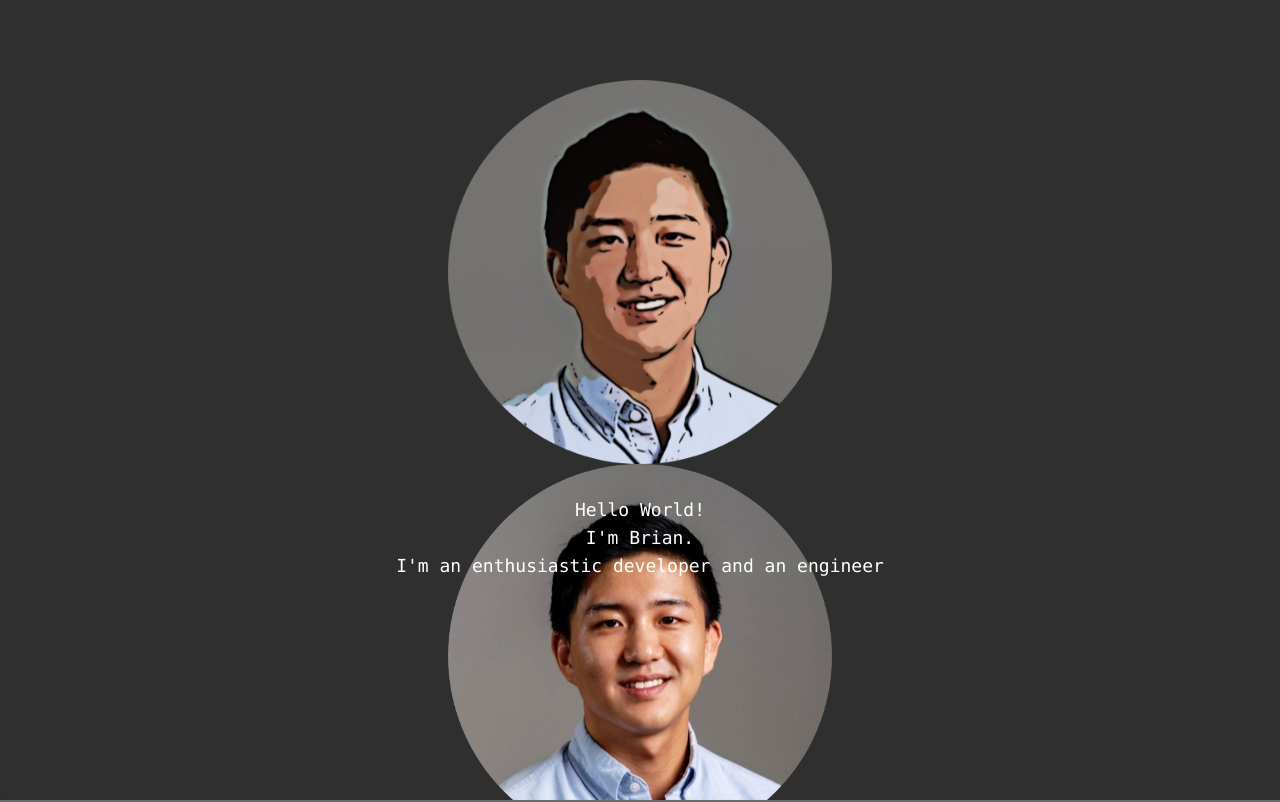
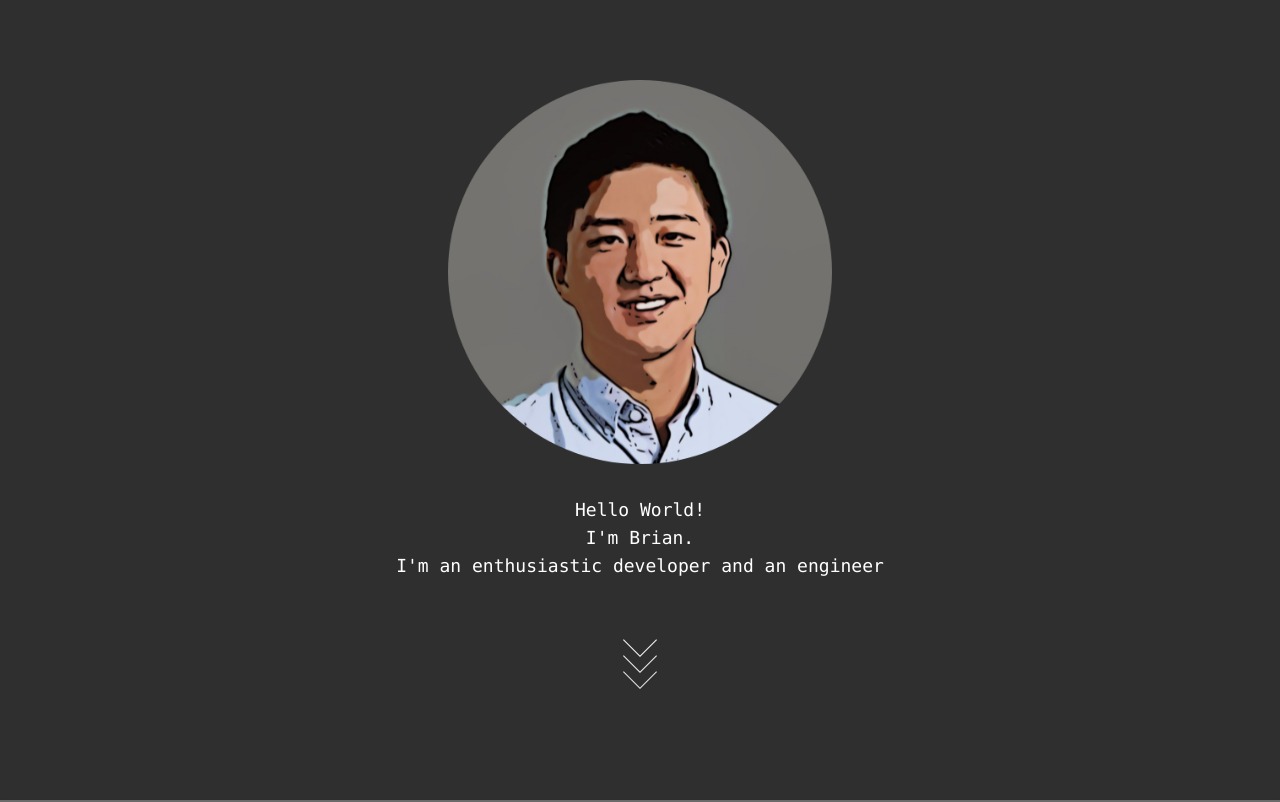
Before and after one commit to bischo91/bischo, a React (Create React App) app: page / in a window 1280 px wide. Shown: the top 802 px of the page. Built offline with nearby package versions, Linux system fonts and the light colour scheme.

Commit message:
pdf was a problem?

```diff
--- a/src/routes/Resume.js
+++ b/src/routes/Resume.js
@@ -1,6 +1,7 @@
 import React from "react";
 import resume from "../images/resume.jpg";
-import resume_pdf from "../pdf/resume.pdf";
+// import resume_pdf from "../pdf/resume.pdf";
+// href={resume_pdf}
 
 class Resume extends React.Component {
   componentDidMount() {}
@@ -10,7 +11,7 @@ class Resume extends React.Component {
       <div className="w-5/6 h-full mt-24 m-auto bg-primary min-h-screen text-primary">
         <h1 className="text-4xl mb-8">RESUME</h1>
         <div className="row space-y-4 mt-8">
-          <a href={resume_pdf} target="_blank" rel="noopener noreferrer">
+          <a target="_blank" rel="noopener noreferrer">
             <img
               src={resume}
               alt="Resume"
--- a/src/styles/tailwind.css
+++ b/src/styles/tailwind.css
@@ -6,60 +6,111 @@
 
 @layer utilities {
   /* Profil image style and filp properties */
-  .flip .flip-image.flipped {
-    transform:rotatey(-180deg);
-    -ms-transform:rotatey(-180deg); /* IE 9 */
-    -moz-transform:rotatey(-180deg); /* Firefox */
-    -webkit-transform:rotatey(-180deg); /* Safari and Chrome */
-    -o-transform:rotatey(-180deg); /* Opera */
+  .flip-content {
+    width: 100%;
+    height: 100%;
+    transition: transform 1s;
+    transform-style: preserve-3d;
   }
-  .flip .flip-image {
-    -webkit-transform-style: preserve-3d;
-    -webkit-transition: 1s;
-    -moz-transform-style: preserve-3d;
-    -moz-transition: 1s;
-    -ms-transform-style: preserve-3d;
-    -ms-transition: 1s;
-    -o-transform-style: preserve-3d;
-    -o-transition: 1s;
-    transform-style: preserve-3d;
-    transition: 1s;
+  .flip:hover .flip-content {
+    transform: rotateY(180deg);
+    transition: transform 1s;
   }
-  .flip .flip-image .profile-img {
+  .flip-front,
+  .flip-back {
     position: absolute;
-    /* z-index: 2; */
-    backface-visibility: hidden;  /* W3C */
-    -webkit-backface-visibility: hidden; /* Safari & Chrome */
-    -moz-backface-visibility: hidden; /* Firefox */
-    -ms-backface-visibility: hidden; /* Internet Explorer */
-    -o-backface-visibility: hidden; /* Opera */
-    /* overflow: auto; */
+    height: 100%;
+    width: 100%;
+    backface-visibility: hidden;
   }
-  .flip .flip-image .profile-back {
-    transform:rotatey(-180deg);
-    -ms-transform:rotatey(-180deg); /* IE 9 */
-    -moz-transform:rotatey(-180deg); /* Firefox */
-    -webkit-transform:rotatey(-180deg); /* Safari and Chrome */
-    -o-transform:rotatey(-180deg); /* Opera */
+  .flip-back {
+    transform: rotateY(180deg);
   }
-  .profile-front{
-    height: 15em;
-    margin-left: 50%;
-    margin-right: 50%;
-    margin-top: 5em;
-    left:-7.5em;
+
+  /* Scroll Arrow */
+  .scroll-arrow section::after {
+    position: absolute;
+    bottom: 0;
+    left: 0;
+    content: "";
+    width: 100%;
+    height: 80%;
+    background: -webkit-linear-gradient(
+      top,
+      rgba(0, 0, 0, 0) 0,
+      rgba(0, 0, 0, 0.8) 80%,
+      rgba(0, 0, 0, 0.8) 100%
+    );
+    background: linear-gradient(
+      to bottom,
+      rgba(0, 0, 0, 0) 0,
+      rgba(0, 0, 0, 0.8) 80%,
+      rgba(0, 0, 0, 0.8) 100%
+    );
   }
-  .profile-back{
-    height: 15em;
-    margin-left: 50%;
-    margin-right: 50%;
-    margin-top: 5em;
-    left:-7.5em;
+  .scroll-arrow a {
+    z-index: 2;
+    -webkit-transform: translate(0, -50%);
+    transform: translate(0, -50%);
+    color: #fff;
+    font: normal 400 20px/1 "Josefin Sans", sans-serif;
+    letter-spacing: 0.1em;
+    text-decoration: none;
+    transition: opacity 0.3s;
   }
-  .awssld > .awssld__wrapper > .awssld__container > .awssld__box > .awssld__content > img {
-  max-height: 100%;
-  max-width: 100%;
-  object-fit: scale-down;
-
+  .scroll-arrow a:hover {
+    opacity: 0.5;
+  }
+  .scroll-arrow a span {
+    position: absolute;
+    top: 0;
+    left: 50%;
+    width: 24px;
+    height: 24px;
+    margin-left: -12px;
+    border-left: 1px solid #fff;
+    border-bottom: 1px solid #fff;
+    -webkit-transform: rotate(-45deg);
+    transform: rotate(-45deg);
+    -webkit-animation: sdb07 2s infinite;
+    animation: sdb07 2s infinite;
+    opacity: 0;
+    box-sizing: border-box;
+  }
+  .scroll-arrow a span:nth-of-type(1) {
+    -webkit-animation-delay: 0s;
+    animation-delay: 0s;
+  }
+  .scroll-arrow a span:nth-of-type(2) {
+    top: 16px;
+    -webkit-animation-delay: 0.15s;
+    animation-delay: 0.15s;
+  }
+  .scroll-arrow a span:nth-of-type(3) {
+    top: 32px;
+    -webkit-animation-delay: 0.3s;
+    animation-delay: 0.3s;
+  }
+  @keyframes sdb07 {
+    0% {
+      opacity: 0;
+    }
+    50% {
+      opacity: 1;
+    }
+    100% {
+      opacity: 0;
+    }
+  }
+  /* Slider */
+  .awssld
+    > .awssld__wrapper
+    > .awssld__container
+    > .awssld__box
+    > .awssld__content
+    > img {
+    max-height: 100%;
+    max-width: 100%;
+    object-fit: scale-down;
+  }
 }
-}
```
